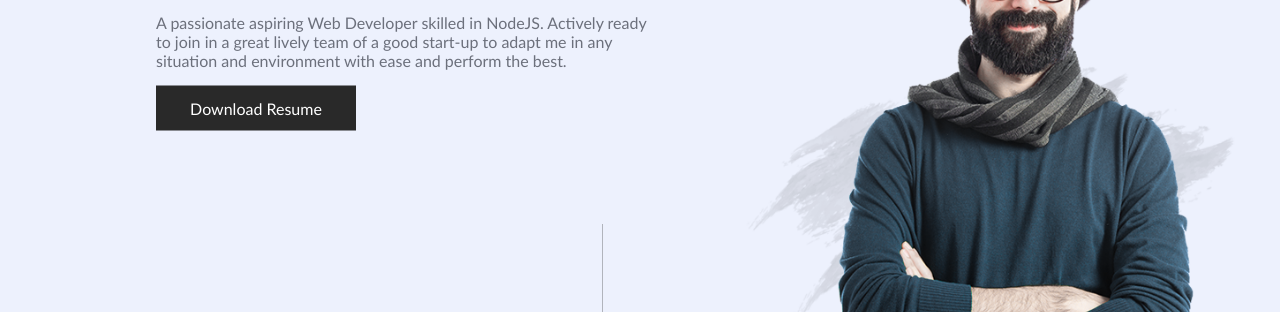
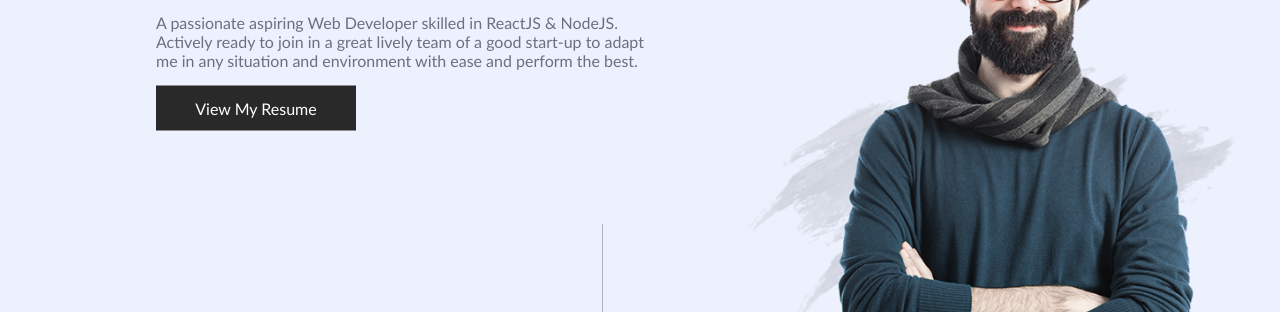
Before and after one commit to Yunus96/Portfolio, a plain HTML site: page index.html in a window 1280 px wide. Shown: the part 392-704 px from the top of the page. Drawn offline with Linux system fonts and the light colour scheme.

Commit message:
add resume

```diff
--- a/index.html
+++ b/index.html
@@ -38,12 +38,12 @@
                 <p>Hello</p>
                 <h1>I'm <font color="#17d1ac">Mohammad</font>  Yunus</h1>
                 <p class="details">
-                    A passionate aspiring Web Developer skilled in NodeJS.
+                    A passionate aspiring Web Developer skilled in ReactJS & NodeJS.
                     Actively ready to join in a great lively team of a good start-up to adapt me in any situation and environment with ease and perform the best.
 
                 </p>
                 <!--CV Button-->
-                <a href="#" class="cv-btn">Download Resume</a>
+                <a href="https://yunus-portfolio.s3.ap-south-1.amazonaws.com/Dev-Resume+(1).pdf" class="cv-btn">View My Resume</a>
             </div>
 
             <!--Social  -->
```
